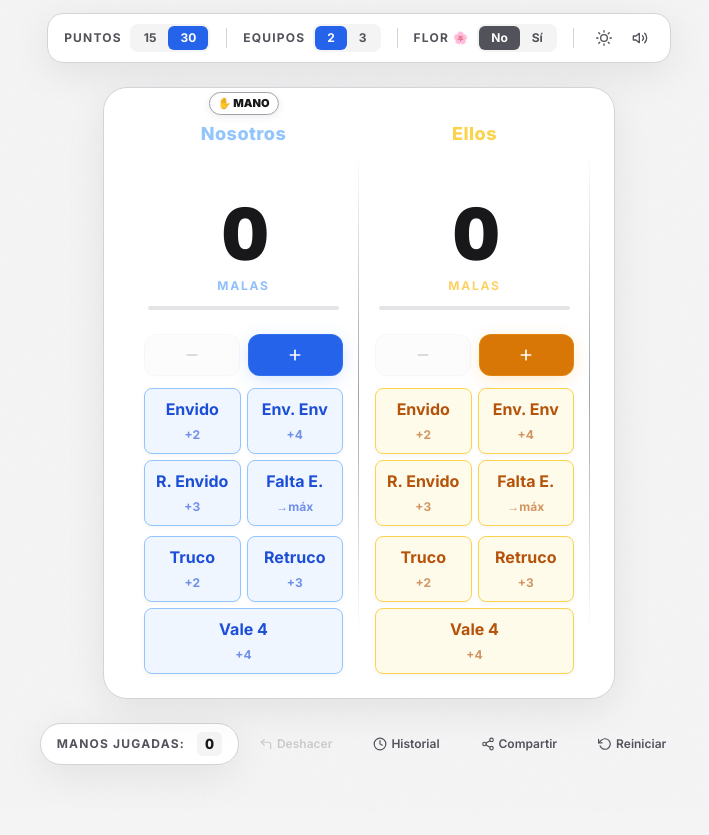
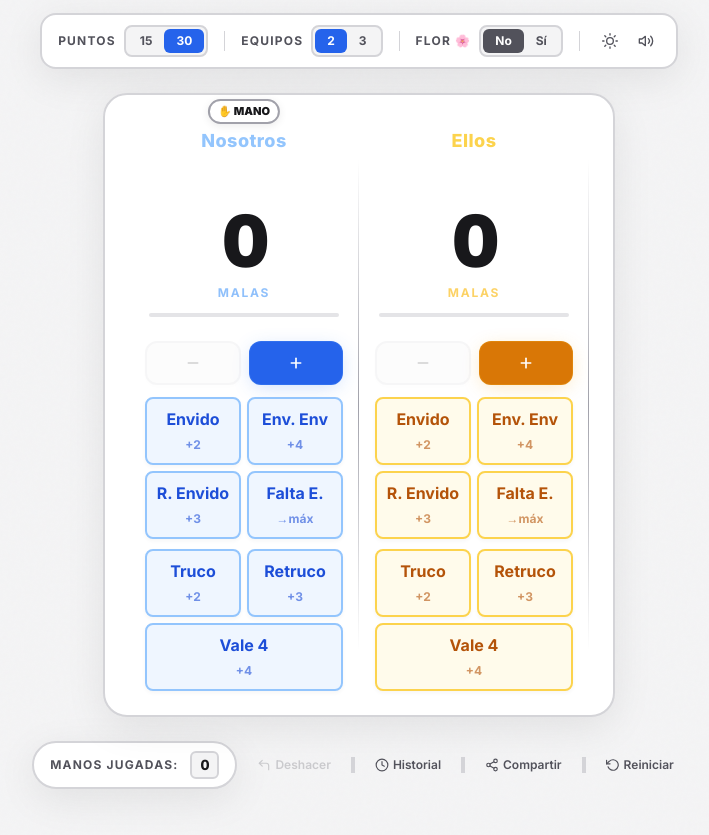
Before and after one commit to eckerdtleonardo1-tech/anotador-truco, a plain HTML site: page index.html in a window 1280 px wide. Both pictures are taken after a click on the button 884 px from the left and 89 px from the top of the page. Shown: the part 51-886 px from the top of the page, without its empty margins (281-990 px from the left). Before the commit the page ends 864 px from the top, so only its background shows below. Drawn offline with nearby package versions, Linux system fonts and the light colour scheme.

Commit message:
decimo commit

```diff
--- a/index.html
+++ b/index.html
@@ -143,6 +143,7 @@
     body.light-mode #manos-container {
       background: #ffffff !important;
       border-color: #d4d4d8 !important;
+      border-width: 2px !important;
       box-shadow: 0 10px 40px rgba(0,0,0,0.08);
     }
     body.light-mode .score-num,
@@ -161,6 +162,7 @@
       background: #f4f4f5 !important;
       color: #18181b !important;
       border-color: #d4d4d8 !important;
+      border-width: 2px !important;
     }
     body.light-mode .text-zinc-400,
     body.light-mode .text-zinc-300,
@@ -168,24 +170,24 @@
     body.light-mode .text-zinc-600 {
       color: #52525b;
     }
-    body.light-mode .quick-btn { background: #ffffff; border-color: #d4d4d8; box-shadow: 0 2px 4px rgba(0,0,0,0.04); }
+    body.light-mode .quick-btn { background: #ffffff; border-color: #d4d4d8; border-width: 2px; box-shadow: 0 2px 4px rgba(0,0,0,0.04); }
     body.light-mode .quick-btn:hover { background: #f4f4f5; }
 
     body.light-mode .quick-btn.bg-blue-950\/40,
     body.light-mode .quick-btn.bg-blue-950\/30,
-    body.light-mode .quick-btn.bg-blue-950\/20 { color: #1d4ed8; border-color:#93c5fd; background:#eff6ff; }
+    body.light-mode .quick-btn.bg-blue-950\/20 { color: #1d4ed8; border-color:#93c5fd; background:#eff6ff; border-width: 2px; }
 
     body.light-mode .quick-btn.bg-amber-950\/40,
     body.light-mode .quick-btn.bg-amber-950\/30,
-    body.light-mode .quick-btn.bg-amber-950\/20 { color: #b45309; border-color:#fcd34d; background:#fffbeb; }
+    body.light-mode .quick-btn.bg-amber-950\/20 { color: #b45309; border-color:#fcd34d; background:#fffbeb; border-width: 2px; }
 
     body.light-mode .quick-btn.bg-emerald-950\/40,
     body.light-mode .quick-btn.bg-emerald-950\/30,
-    body.light-mode .quick-btn.bg-emerald-950\/20 { color: #047857; border-color:#6ee7b7; background:#ecfdf5; }
+    body.light-mode .quick-btn.bg-emerald-950\/20 { color: #047857; border-color:#6ee7b7; background:#ecfdf5; border-width: 2px; }
 
-    body.light-mode .flor-el { color: #be185d; border-color:#f9a8d4; background:#fdf2f8; }
+    body.light-mode .flor-el { color: #be185d; border-color:#f9a8d4; background:#fdf2f8; border-width: 2px; }
 
-    body.light-mode .mano-indicator { background: #ffffff; color: #18181b; border-color: #a1a1aa; box-shadow: 0 2px 8px rgba(0,0,0,0.08); font-weight: 900;}
+    body.light-mode .mano-indicator { background: #ffffff; color: #18181b; border-color: #a1a1aa; border-width: 2px; box-shadow: 0 2px 8px rgba(0,0,0,0.08); font-weight: 900;}
     body.light-mode .mano-indicator:hover { background: #f4f4f5; }
 
     body.light-mode .col-divider:not(:last-child)::after { background: linear-gradient(to bottom, transparent, #a1a1aa, transparent); }
```
